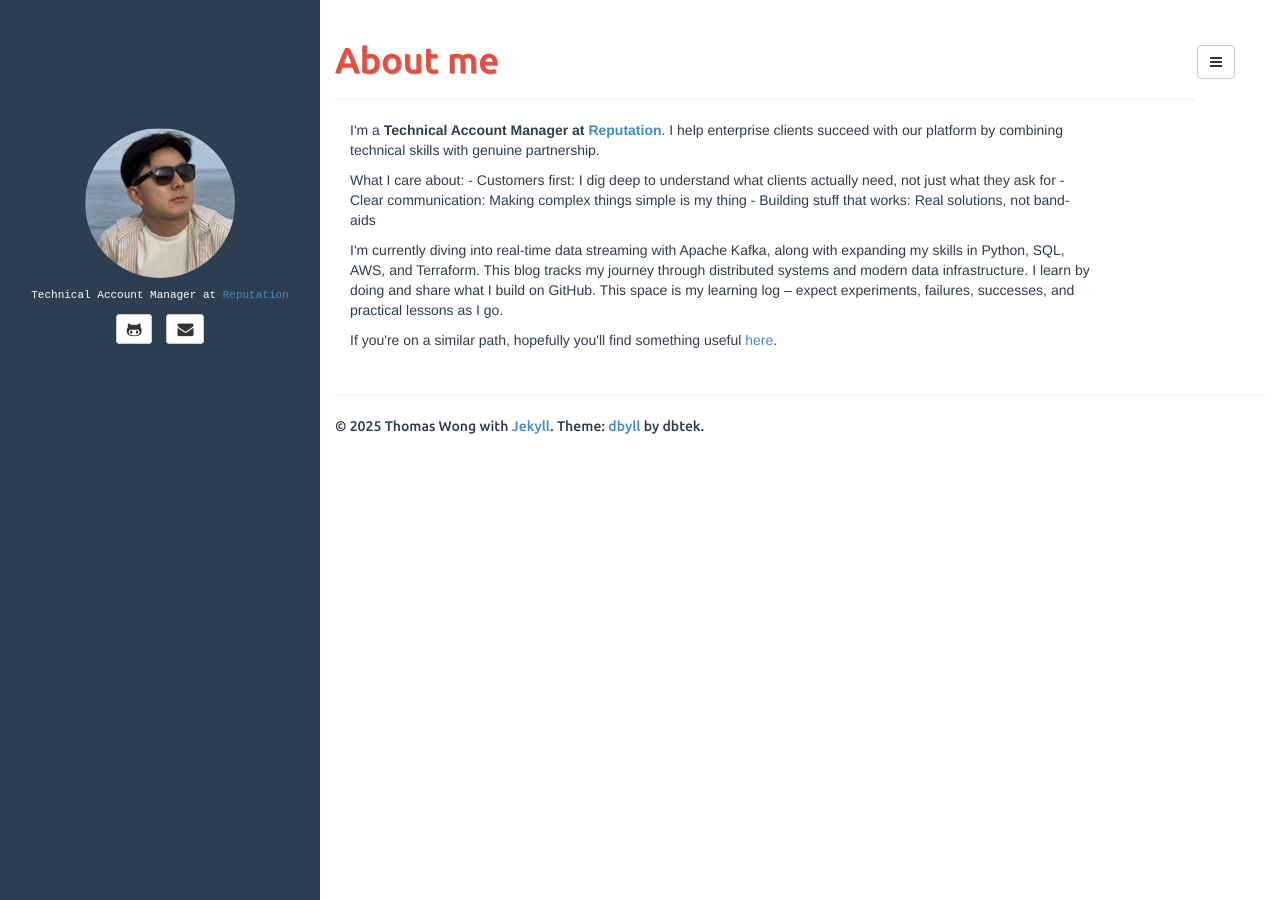
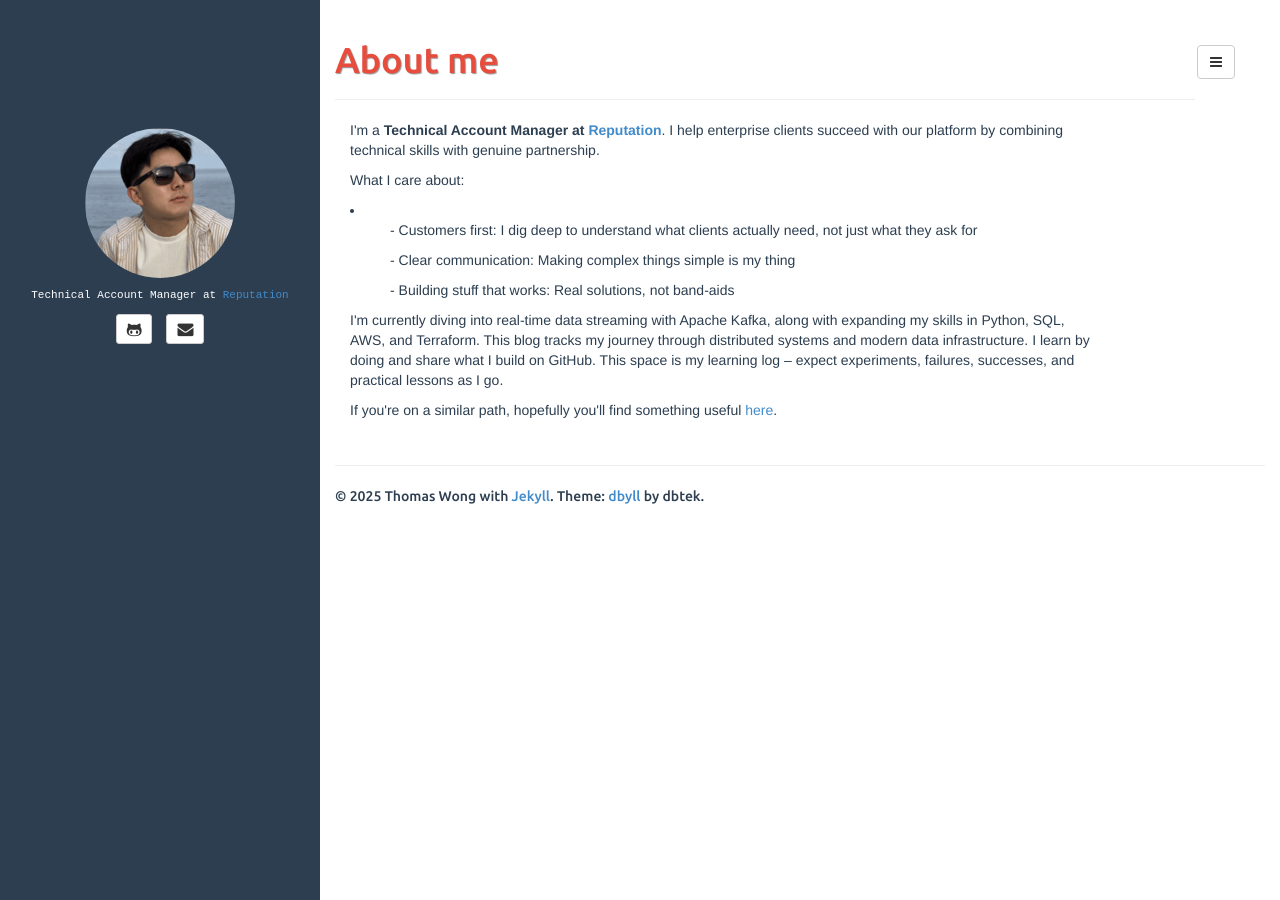
Before and after one commit to thomaswong25520/thomaswong25520.github.io, a Jekyll site: the page built from about.html, in a window 1280 px wide. Built offline with Jekyll 4.4.1, drawn with Linux system fonts in a browser that asks for light colours.

Commit message:
add <li> <ul> tag

```diff
--- a/about.html
+++ b/about.html
@@ -15,10 +15,19 @@ group: navigation
   </p>
 
   <p>
-    What I care about: - Customers first: I dig deep to understand what clients
-    actually need, not just what they ask for - Clear communication: Making
-    complex things simple is my thing - Building stuff that works: Real
-    solutions, not band-aids
+    What I care about:
+    <li>
+      <ul>
+        - Customers first: I dig deep to understand what clients actually need,
+        not just what they ask for
+      </ul>
+      <ul>
+        - Clear communication: Making complex things simple is my thing
+      </ul>
+      <ul>
+        - Building stuff that works: Real solutions, not band-aids
+      </ul>
+    </li>
   </p>
 
   <p>
```
